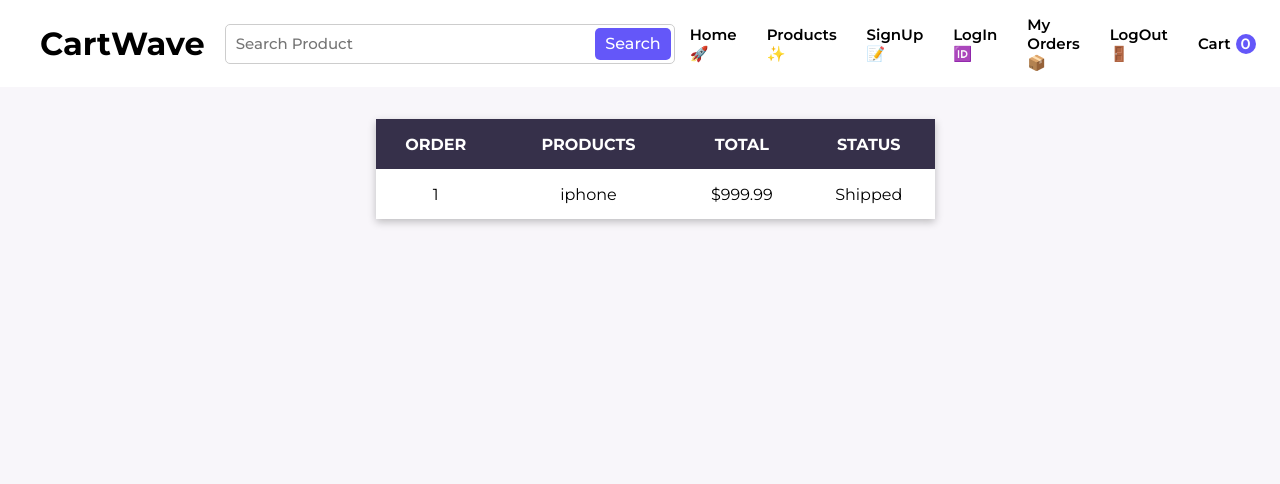
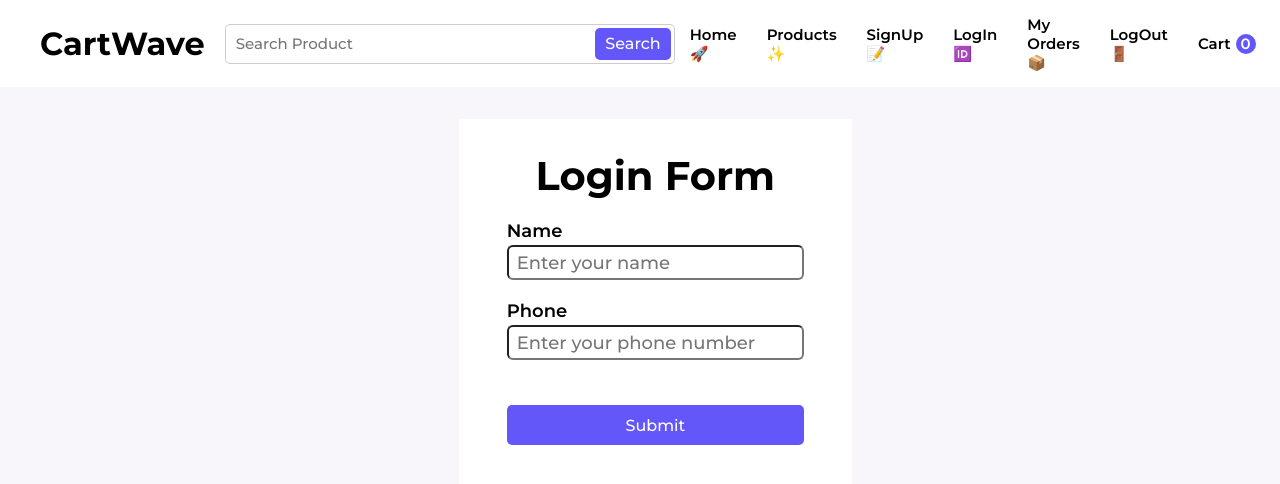
Before and after one commit to faisalkhandev/cartwave-e-commerce-web-app-, a React (Vite) app: page / in a window 1280 px wide. Shown: the top 484 px of the page. Built offline with nearby package versions, Linux system fonts and the light colour scheme.

Commit message:
login form design

```diff
--- a/src/App.jsx
+++ b/src/App.jsx
@@ -1,4 +1,5 @@
 import "./App.css";
+import Login from "./components/Authentication/Login";
 import CartPage from "./components/Cart/CartPage";
 import HomePage from "./components/Home/HomePage";
 import MyOrderPage from "./components/MyOrder/MyOrderPage";
@@ -15,7 +16,8 @@
         {/* <ProductsPage /> */}
         {/* <SingleProduct /> */}
         {/* <CartPage /> */}
-        <MyOrderPage />
+        {/* <MyOrderPage /> */}
+        <Login />
       </main>
     </div>
   );
--- /dev/null
+++ b/src/components/Authentication/Login.css
@@ -0,0 +1,41 @@
+.form_page {
+  justify-content: center;
+}
+
+.authentication_form {
+  width: 30%;
+  padding: 32px 48px;
+  margin-top: 32px;
+  background-color: white;
+}
+
+.authentication_form h2 {
+  font-size: 40px;
+  margin-bottom: 20px;
+  text-align: center;
+}
+
+.form_inputs div {
+  display: flex;
+  flex-direction: column;
+  margin-bottom: 20px;
+}
+
+.form_inputs label {
+  font-size: 18px;
+  font-weight: 600;
+  margin-bottom: 3px;
+}
+.form_inputs input {
+  height: 35px;
+  padding: 0 8px;
+  font-size: 18px;
+  font-weight: 500;
+  outline: none;
+  border-radius: 6px;
+}
+.submit_form {
+  height: 40px !important;
+  width: 100%;
+  margin: 25px 0 10px;
+}
--- /dev/null
+++ b/src/components/Authentication/Login.jsx
@@ -0,0 +1,36 @@
+import "./Login.css";
+
+const Login = () => {
+  return (
+    <section className="align_center form_page">
+      <form className="authentication_form">
+        <h2>Login Form </h2>
+        <div className="form_inputs">
+          <div>
+            <label htmlFor="name">Name</label>
+            <input
+              type="text"
+              id="name"
+              className="form_text_input"
+              placeholder="Enter your name"
+            />
+          </div>
+          <div>
+            <label htmlFor="phone">Phone</label>
+            <input
+              type="number"
+              id="phone"
+              className="form_text_input"
+              placeholder="Enter your phone number"
+            />
+          </div>
+          <button type="submit" className="search_button submit_form">
+            Submit
+          </button>
+        </div>
+      </form>
+    </section>
+  );
+};
+
+export default Login;
```
